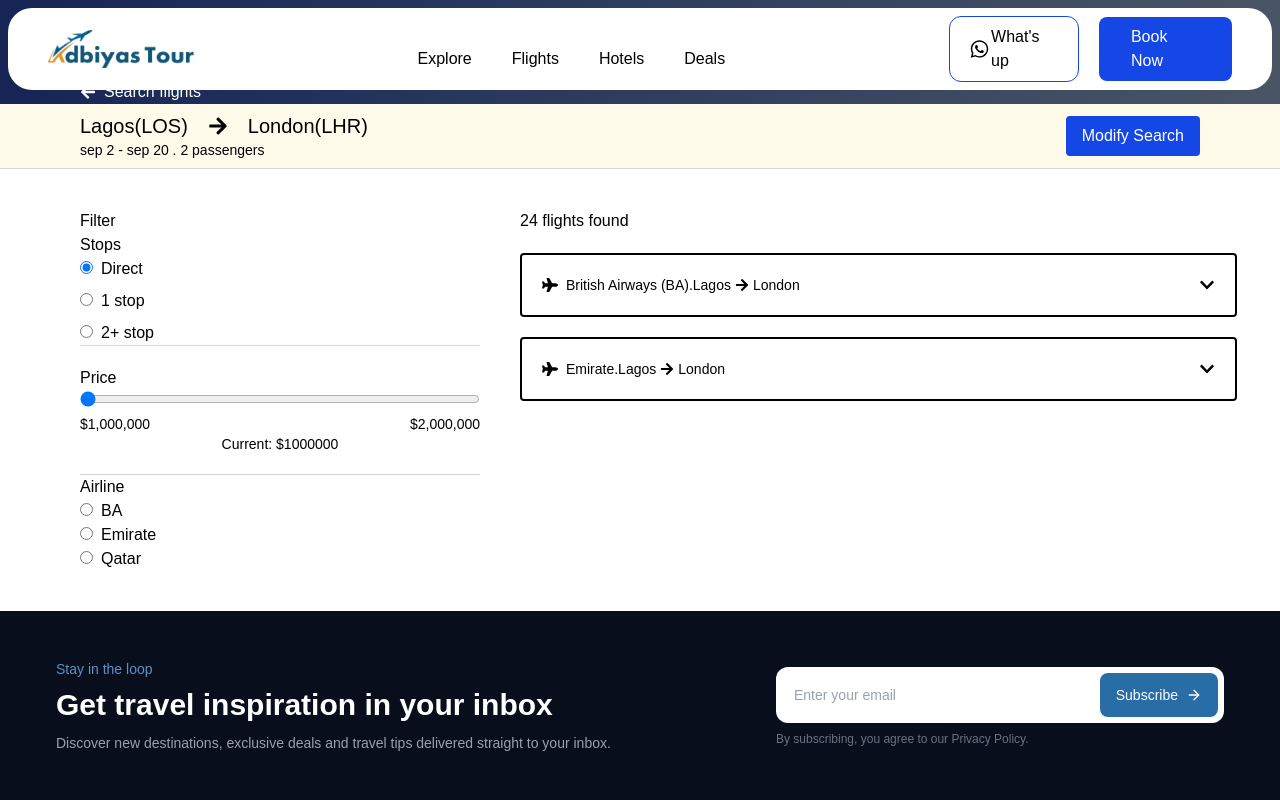
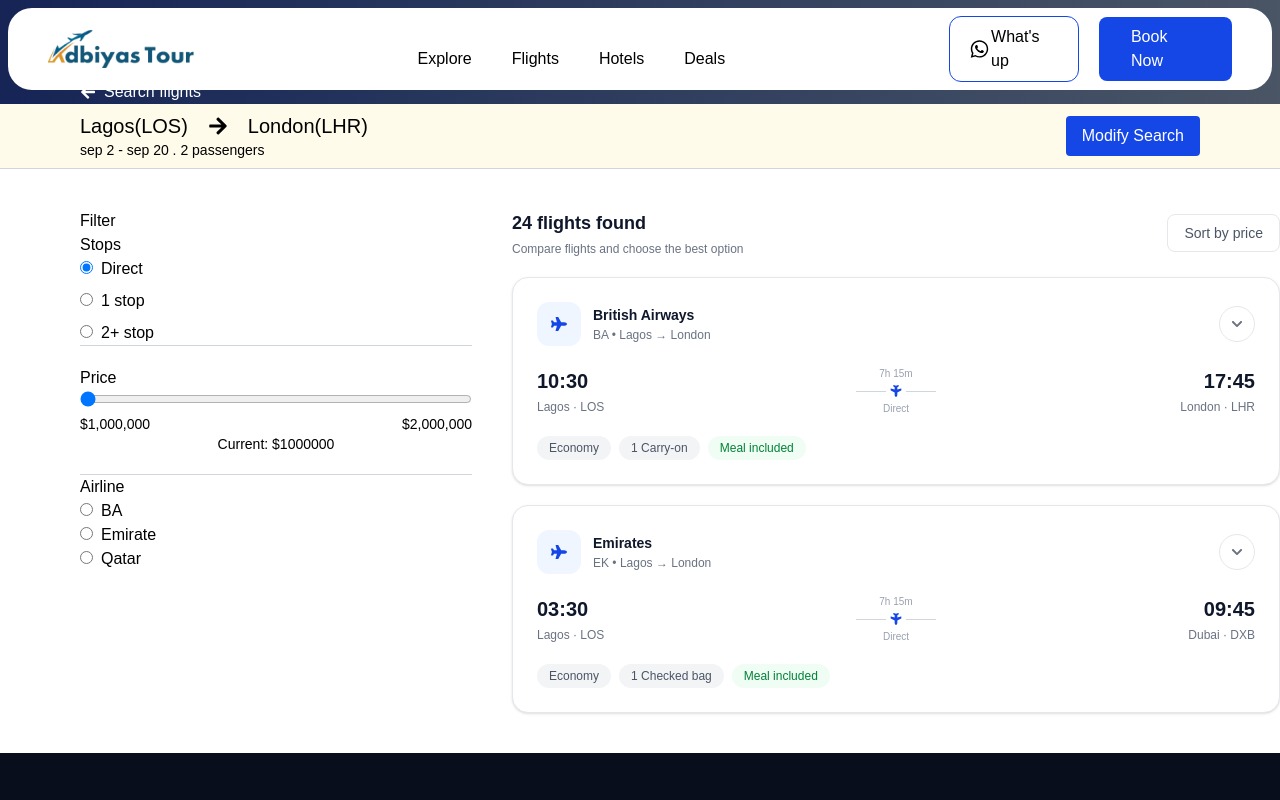
Before and after one commit to terhemeniorwua-png/_airline_platform, a Next.js app: page /SearchFlight in a window 1280 px wide. Shown: the top 800 px of the page. Built offline with nearby package versions, Linux system fonts and the light colour scheme.

Commit message:
edit the footer

```diff
--- a/src/app/SearchFlight/PriceBreakDown.jsx
+++ b/src/app/SearchFlight/PriceBreakDown.jsx
@@ -1,40 +1,190 @@
 'use client'
+
 import React, { useState } from 'react'
-import { FaArrowRight, FaChevronDown, FaChevronUp, FaGripLinesVertical, FaLine, FaPlane, FaRulerHorizontal } from 'react-icons/fa'
+import {
+  FaArrowRight,
+  FaChevronDown,
+  FaChevronUp,
+  FaPlane
+} from 'react-icons/fa'
+
 import DestinationDetails from './DestinationDetails'
-import Form from '../Information/Form'
 
-export default function PriceBreakDown({airline, range, setPage, setTaxes, setFee, setRange}) {
+export default function PriceBreakDown({
+  airline,
+  range,
+  setPage,
+  setTaxes,
+  setFee,
+  setRange
+}) {
+
   const [showBreakDown, setShowBreakDown] = useState('none')
 
   return (
-    <>
+    <div className="w-full max-w-3xl space-y-5">
 
-            <div className='max-md:pl-5 md:w-[56%] space-y-5'>
-         <h4>24 flights found</h4>
-        <div className='border-2 rounded'>
-            <div className='flex items-center justify-between p-5'>
-                <div className='flex items-center gap-2'>
-                            <FaPlane />
-                            <p className='flex items-center gap-1 text-sm'>British Airways (BA).Lagos <FaArrowRight /> London</p>
+      {/* Results Header */}
+      <div className="flex items-center justify-between">
+
+        <div>
+          <h4 className="text-lg font-bold text-slate-900">
+            24 flights found
+          </h4>
+
+          <p className="mt-1 text-xs text-gray-500">
+            Compare flights and choose the best option
+          </p>
         </div>
-                {
-                    showBreakDown !== 'one'?   (
-                        <FaChevronDown className='cursor-pointer'
-                        onClick={()=>setShowBreakDown('one')} />
-                    ):
-                    (<FaChevronUp
-                        className='cursor-pointer'
-                        onClick={()=>setShowBreakDown('none')}/>)
-                }
+
+        <button className="hidden sm:block rounded-lg border border-gray-200 bg-white px-4 py-2 text-sm font-medium text-gray-600 hover:bg-gray-50">
+          Sort by price
+        </button>
 
       </div>
 
+
+      {/* ================= FLIGHT 1 ================= */}
+
+      <div
+        className={`overflow-hidden rounded-2xl border bg-white shadow-sm transition-all duration-200 ${
+          showBreakDown === 'one'
+            ? 'border-blue-600 shadow-md'
+            : 'border-gray-200 hover:shadow-md'
+        }`}
+      >
+
+        {/* Flight Header */}
+        <div className="p-5 sm:p-6">
+
+          <div className="flex items-center justify-between gap-4">
+
+            {/* Airline */}
+            <div className="flex min-w-0 items-center gap-3">
+
+              <div className="flex h-11 w-11 shrink-0 items-center justify-center rounded-xl bg-blue-50 text-blue-700">
+                <FaPlane />
+              </div>
+
+              <div className="min-w-0">
+
+                <p className="truncate text-sm font-bold text-slate-900">
+                  British Airways
+                </p>
+
+                <p className="mt-0.5 text-xs text-gray-500">
+                  BA • Lagos → London
+                </p>
+
+              </div>
+
+            </div>
+
+
+            {/* Expand */}
+            <button
+              type="button"
+              aria-label="Show flight details"
+              className="flex h-9 w-9 shrink-0 items-center justify-center rounded-full border border-gray-200 text-gray-500 transition hover:bg-gray-50 hover:text-blue-700"
+              onClick={() =>
+                setShowBreakDown(
+                  showBreakDown !== 'one' ? 'one' : 'none'
+                )
+              }
+            >
+
+              {showBreakDown !== 'one' ? (
+                <FaChevronDown className="text-xs" />
+              ) : (
+                <FaChevronUp className="text-xs" />
+              )}
+
+            </button>
+
+          </div>
+
+
+          {/* Flight Summary */}
+          <div className="mt-5 grid grid-cols-[1fr_auto_1fr] items-center gap-3">
+
+            {/* Departure */}
+            <div>
+              <p className="text-xl font-bold text-slate-900">
+                10:30
+              </p>
+
+              <p className="mt-1 text-xs font-medium text-gray-500">
+                Lagos · LOS
+              </p>
+            </div>
+
+
+            {/* Flight line */}
+            <div className="flex min-w-20 flex-col items-center">
+
+              <span className="mb-1 text-[10px] text-gray-400">
+                7h 15m
+              </span>
+
+              <div className="flex w-full items-center gap-1">
+
+                <div className="h-px flex-1 bg-gray-300"></div>
+
+                <FaPlane className="rotate-90 text-xs text-blue-700" />
+
+                <div className="h-px flex-1 bg-gray-300"></div>
+
+              </div>
+
+              <span className="mt-1 text-[10px] text-gray-400">
+                Direct
+              </span>
+
+            </div>
+
+
+            {/* Arrival */}
+            <div className="text-right">
+
+              <p className="text-xl font-bold text-slate-900">
+                17:45
+              </p>
+
+              <p className="mt-1 text-xs font-medium text-gray-500">
+                London · LHR
+              </p>
+
+            </div>
+
+          </div>
+
+
+          {/* Quick Info */}
+          <div className="mt-5 flex flex-wrap items-center gap-2">
+
+            <span className="rounded-full bg-gray-100 px-3 py-1 text-xs font-medium text-gray-600">
+              Economy
+            </span>
+
+            <span className="rounded-full bg-gray-100 px-3 py-1 text-xs font-medium text-gray-600">
+              1 Carry-on
+            </span>
+
+            <span className="rounded-full bg-green-50 px-3 py-1 text-xs font-medium text-green-700">
+              Meal included
+            </span>
+
+          </div>
+
+        </div>
+
+
+        {/* Details */}
         {showBreakDown === 'one' && (
           <DestinationDetails
-                    duration1='10:30 LOS'
-                    duration2='17:45'
-                    destination='London'
+            duration1="10:30 LOS"
+            duration2="17:45"
+            destination="London"
             range={range}
             Prce={12400000}
             setPage={setPage}
@@ -48,30 +198,149 @@
 
       </div>
 
-        <div className='border-2 rounded'>
 
-                <div className='flex items-center justify-between p-5'>
-                    <div className='flex items-center gap-2'>
+
+      {/* ================= FLIGHT 2 ================= */}
+
+      <div
+        className={`overflow-hidden rounded-2xl border bg-white shadow-sm transition-all duration-200 ${
+          showBreakDown === 'two'
+            ? 'border-blue-600 shadow-md'
+            : 'border-gray-200 hover:shadow-md'
+        }`}
+      >
+
+        {/* Flight Header */}
+        <div className="p-5 sm:p-6">
+
+          <div className="flex items-center justify-between gap-4">
+
+            {/* Airline */}
+            <div className="flex min-w-0 items-center gap-3">
+
+              <div className="flex h-11 w-11 shrink-0 items-center justify-center rounded-xl bg-blue-50 text-blue-700">
                 <FaPlane />
-                    <p className='flex items-center gap-1 text-sm'>Emirate.Lagos <FaArrowRight /> London</p>
               </div>
-                {
-                    showBreakDown !== 'two'?   (
-                        <FaChevronDown className='cursor-pointer'
-                        onClick={()=>setShowBreakDown('two')} />
-                    ):
-                    (<FaChevronUp
-                        className='cursor-pointer'
-                        onClick={()=>setShowBreakDown('none')}/>)
-                }
+
+              <div className="min-w-0">
+
+                <p className="truncate text-sm font-bold text-slate-900">
+                  Emirates
+                </p>
+
+                <p className="mt-0.5 text-xs text-gray-500">
+                  EK • Lagos → London
+                </p>
 
               </div>
 
+            </div>
+
+
+            {/* Expand */}
+            <button
+              type="button"
+              aria-label="Show flight details"
+              className="flex h-9 w-9 shrink-0 items-center justify-center rounded-full border border-gray-200 text-gray-500 transition hover:bg-gray-50 hover:text-blue-700"
+              onClick={() =>
+                setShowBreakDown(
+                  showBreakDown !== 'two' ? 'two' : 'none'
+                )
+              }
+            >
+
+              {showBreakDown !== 'two' ? (
+                <FaChevronDown className="text-xs" />
+              ) : (
+                <FaChevronUp className="text-xs" />
+              )}
+
+            </button>
+
+          </div>
+
+
+          {/* Flight Summary */}
+          <div className="mt-5 grid grid-cols-[1fr_auto_1fr] items-center gap-3">
+
+            {/* Departure */}
+            <div>
+              <p className="text-xl font-bold text-slate-900">
+                03:30
+              </p>
+
+              <p className="mt-1 text-xs font-medium text-gray-500">
+                Lagos · LOS
+              </p>
+            </div>
+
+
+            {/* Flight line */}
+            <div className="flex min-w-20 flex-col items-center">
+
+              <span className="mb-1 text-[10px] text-gray-400">
+                7h 15m
+              </span>
+
+              <div className="flex w-full items-center gap-1">
+
+                <div className="h-px flex-1 bg-gray-300"></div>
+
+                <FaPlane className="rotate-90 text-xs text-blue-700" />
+
+                <div className="h-px flex-1 bg-gray-300"></div>
+
+              </div>
+
+              <span className="mt-1 text-[10px] text-gray-400">
+                Direct
+              </span>
+
+            </div>
+
+
+            {/* Arrival */}
+            <div className="text-right">
+
+              <p className="text-xl font-bold text-slate-900">
+                09:45
+              </p>
+
+              <p className="mt-1 text-xs font-medium text-gray-500">
+                Dubai · DXB
+              </p>
+
+            </div>
+
+          </div>
+
+
+          {/* Quick Info */}
+          <div className="mt-5 flex flex-wrap items-center gap-2">
+
+            <span className="rounded-full bg-gray-100 px-3 py-1 text-xs font-medium text-gray-600">
+              Economy
+            </span>
+
+            <span className="rounded-full bg-gray-100 px-3 py-1 text-xs font-medium text-gray-600">
+              1 Checked bag
+            </span>
+
+            <span className="rounded-full bg-green-50 px-3 py-1 text-xs font-medium text-green-700">
+              Meal included
+            </span>
+
+          </div>
+
+        </div>
+
+
+        {/* Details */}
         {showBreakDown === 'two' && (
           <DestinationDetails
-                    duration1='3:30 LOS'
-                    duration2='9:45'
-                    destination='Dubai'
+            duration1="3:30 LOS"
+            duration2="9:45"
+            destination="Dubai"
             range={range}
             Prce={13800000}
             setPage={setPage}
@@ -84,11 +353,7 @@
         )}
 
       </div>
+
     </div>
-
-
-
-
-    </>
   )
 }
```
Lines whose indentation alone changed are shown as unchanged.
